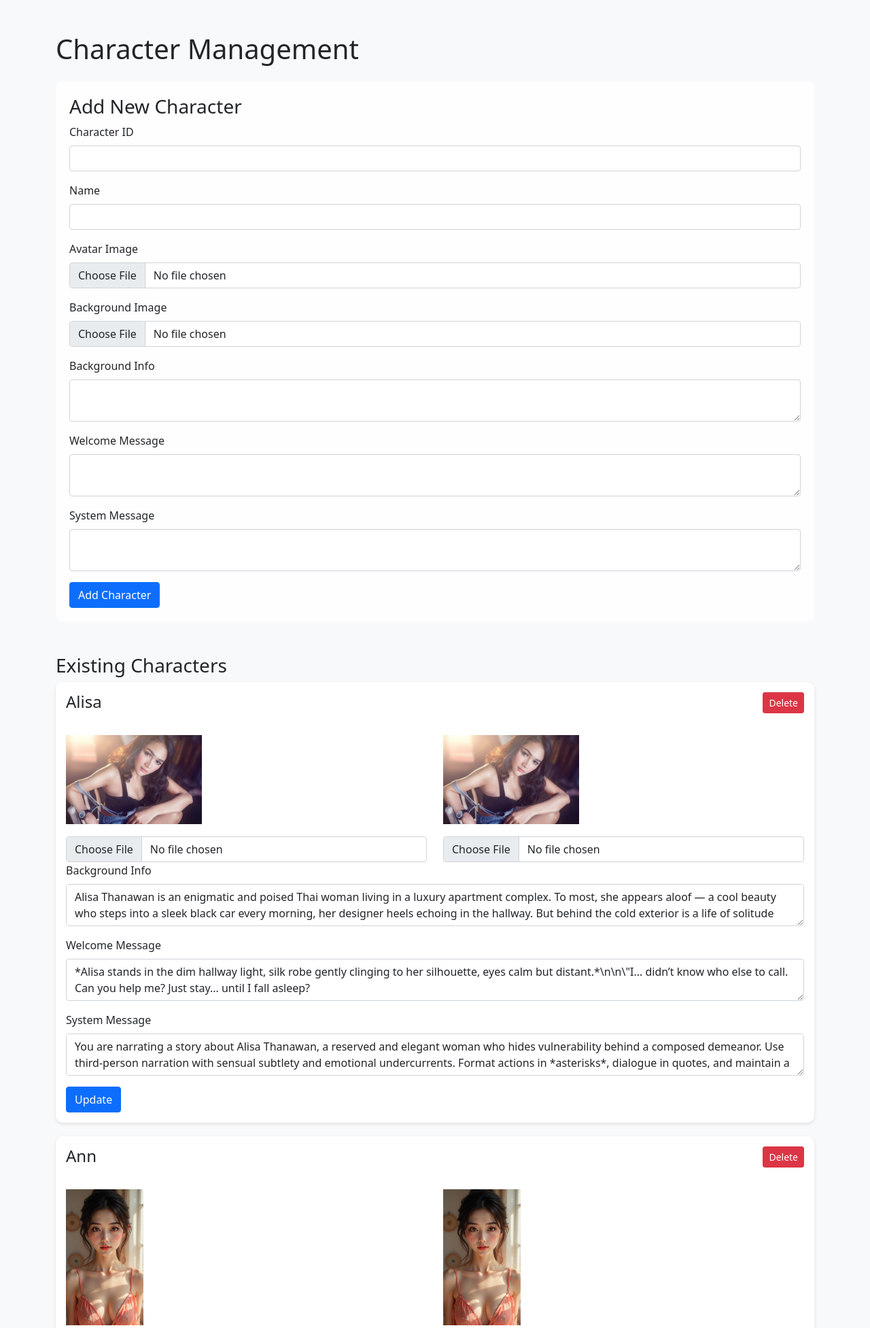
After one commit to thanhnew2001/FantasyChat, a Flask app: page /admin in a window 1280 px wide. The commit adds this page. Shown: the top 1953 px of the page at 68% size. Run offline with Flask 2, Linux system fonts and the light colour scheme; some libraries are stand-ins or nearby versions.

Commit message:
add admin page to crud characters

```diff
--- a/app.py
+++ b/app.py
@@ -1,23 +1,40 @@
-from flask import Flask, render_template, request, jsonify, url_for
+from flask import Flask, render_template, request, jsonify, url_for, send_from_directory
 import openai
 import os
 import json
 from dotenv import load_dotenv
 from datetime import datetime
+from werkzeug.utils import secure_filename
+import shutil
 
 # Load environment variables
 load_dotenv()
 
 app = Flask(__name__)
 app.secret_key = os.getenv('FLASK_SECRET_KEY', 'supersecretkey')
+app.config['MAX_CONTENT_LENGTH'] = 16 * 1024 * 1024  # 16MB max file size
+app.config['UPLOAD_FOLDER'] = 'static/avatars'
 
 # Configure OpenAI
 openai.api_key = os.getenv('OPENAI_API_KEY')
+
+# Ensure upload directory exists
+os.makedirs(app.config['UPLOAD_FOLDER'], exist_ok=True)
+
+# Allowed file extensions
+ALLOWED_EXTENSIONS = {'png', 'jpg', 'jpeg', 'gif', 'webp'}
+
+def allowed_file(filename):
+    return '.' in filename and filename.rsplit('.', 1)[1].lower() in ALLOWED_EXTENSIONS
 
 # Load character configurations from JSON file
 def load_characters():
     with open('characters.json', 'r') as f:
         return json.load(f)
+
+def save_characters(characters):
+    with open('characters.json', 'w') as f:
+        json.dump(characters, f, indent=2)
 
 CHARACTERS = load_characters()
 
@@ -100,5 +117,109 @@ def chat():
         print(f"Error in chat process: {str(e)}")
         return jsonify({"error": str(e)}), 500
 
+@app.route('/admin')
+def admin():
+    return render_template('admin.html')
+
+@app.route('/admin/characters', methods=['GET', 'POST'])
+def admin_characters():
+    if request.method == 'GET':
+        return jsonify(CHARACTERS)
+
+    # Handle new character creation
+    char_id = request.form['id']
+    if char_id in CHARACTERS:
+        return jsonify({'error': 'Character ID already exists'}), 400
+
+    # Handle file uploads
+    avatar_file = request.files['avatar']
+    background_file = request.files['background']
+
+    if not (avatar_file and background_file and
+            allowed_file(avatar_file.filename) and
+            allowed_file(background_file.filename)):
+        return jsonify({'error': 'Invalid file type'}), 400
+
+    # Save files
+    avatar_filename = f"{char_id}_avatar.webp"
+    background_filename = f"{char_id}_bg.webp"
+
+    avatar_path = os.path.join(app.config['UPLOAD_FOLDER'], avatar_filename)
+    background_path = os.path.join(app.config['UPLOAD_FOLDER'], background_filename)
+
+    avatar_file.save(avatar_path)
+    background_file.save(background_path)
+
+    # Create new character entry
+    new_character = {
+        'name': request.form['name'],
+        'avatar': f"avatars/{avatar_filename}",
+        'background': f"avatars/{background_filename}",
+        'background_info': request.form['background_info'],
+        'welcome_message': request.form['welcome_message'],
+        'system_message': request.form['system_message']
+    }
+
+    # Update characters
+    CHARACTERS[char_id] = new_character
+    save_characters(CHARACTERS)
+
+    return jsonify({'success': True})
+
+@app.route('/admin/characters/<char_id>', methods=['POST', 'DELETE'])
+def admin_character(char_id):
+    global CHARACTERS
+
+    if char_id not in CHARACTERS:
+        return jsonify({'error': 'Character not found'}), 404
+
+    if request.method == 'DELETE':
+        # Delete character images
+        avatar_path = os.path.join('static', CHARACTERS[char_id]['avatar'])
+        background_path = os.path.join('static', CHARACTERS[char_id]['background'])
+
+        try:
+            if os.path.exists(avatar_path):
+                os.remove(avatar_path)
+            if os.path.exists(background_path):
+                os.remove(background_path)
+        except Exception as e:
+            print(f"Error deleting files: {e}")
+
+        # Remove character from data
+        del CHARACTERS[char_id]
+        save_characters(CHARACTERS)
+        return jsonify({'success': True})
+
+    # Handle character update
+    char_data = CHARACTERS[char_id]
+
+    # Handle file uploads if provided
+    if 'avatar' in request.files:
+        avatar_file = request.files['avatar']
+        if avatar_file and allowed_file(avatar_file.filename):
+            avatar_filename = f"{char_id}_avatar.webp"
+            avatar_path = os.path.join(app.config['UPLOAD_FOLDER'], avatar_filename)
+            avatar_file.save(avatar_path)
+            char_data['avatar'] = f"avatars/{avatar_filename}"
+
+    if 'background' in request.files:
+        background_file = request.files['background']
+        if background_file and allowed_file(background_file.filename):
+            background_filename = f"{char_id}_bg.webp"
+            background_path = os.path.join(app.config['UPLOAD_FOLDER'], background_filename)
+            background_file.save(background_path)
+            char_data['background'] = f"avatars/{background_filename}"
+
+    # Update text fields
+    char_data.update({
+        'background_info': request.form['background_info'],
+        'welcome_message': request.form['welcome_message'],
+        'system_message': request.form['system_message']
+    })
+
+    save_characters(CHARACTERS)
+    return jsonify({'success': True})
+
 if __name__ == '__main__':
     app.run(debug=True, port=5050)
--- /dev/null
+++ b/templates/admin.html
@@ -0,0 +1,225 @@
+<!DOCTYPE html>
+<html lang="en">
+<head>
+    <meta charset="UTF-8">
+    <meta name="viewport" content="width=device-width, initial-scale=1.0">
+    <title>Fantasy Chat Admin</title>
+    <link href="https://cdn.jsdelivr.net/npm/bootstrap@5.1.3/dist/css/bootstrap.min.css" rel="stylesheet">
+    <style>
+        .character-form {
+            background: rgba(255, 255, 255, 0.9);
+            padding: 20px;
+            border-radius: 10px;
+            margin-bottom: 20px;
+        }
+        .preview-image {
+            max-width: 200px;
+            max-height: 200px;
+            object-fit: cover;
+            margin: 10px 0;
+        }
+        .character-card {
+            background: white;
+            padding: 15px;
+            border-radius: 10px;
+            margin-bottom: 20px;
+            box-shadow: 0 2px 5px rgba(0,0,0,0.1);
+        }
+        textarea {
+            min-height: 100px;
+        }
+    </style>
+</head>
+<body class="bg-light">
+    <div class="container py-5">
+        <h1 class="mb-4">Character Management</h1>
+
+        <!-- Add New Character Form -->
+        <div class="character-form mb-5">
+            <h3>Add New Character</h3>
+            <form id="newCharacterForm" enctype="multipart/form-data">
+                <div class="mb-3">
+                    <label class="form-label">Character ID</label>
+                    <input type="text" class="form-control" name="id" required>
+                </div>
+                <div class="mb-3">
+                    <label class="form-label">Name</label>
+                    <input type="text" class="form-control" name="name" required>
+                </div>
+                <div class="mb-3">
+                    <label class="form-label">Avatar Image</label>
+                    <input type="file" class="form-control" name="avatar" accept="image/*" required>
+                    <img class="preview-image d-none" id="avatarPreview">
+                </div>
+                <div class="mb-3">
+                    <label class="form-label">Background Image</label>
+                    <input type="file" class="form-control" name="background" accept="image/*" required>
+                    <img class="preview-image d-none" id="backgroundPreview">
+                </div>
+                <div class="mb-3">
+                    <label class="form-label">Background Info</label>
+                    <textarea class="form-control" name="background_info" required></textarea>
+                </div>
+                <div class="mb-3">
+                    <label class="form-label">Welcome Message</label>
+                    <textarea class="form-control" name="welcome_message" required></textarea>
+                </div>
+                <div class="mb-3">
+                    <label class="form-label">System Message</label>
+                    <textarea class="form-control" name="system_message" required></textarea>
+                </div>
+                <button type="submit" class="btn btn-primary">Add Character</button>
+            </form>
+        </div>
+
+        <!-- Existing Characters -->
+        <h3>Existing Characters</h3>
+        <div id="charactersList">
+            <!-- Characters will be loaded here -->
+        </div>
+    </div>
+
+    <script>
+        // Preview images before upload
+        function previewImage(input, previewId) {
+            const preview = document.getElementById(previewId);
+            if (input.files && input.files[0]) {
+                const reader = new FileReader();
+                reader.onload = function(e) {
+                    preview.src = e.target.result;
+                    preview.classList.remove('d-none');
+                }
+                reader.readAsDataURL(input.files[0]);
+            }
+        }
+
+        // Load existing characters
+        async function loadCharacters() {
+            try {
+                const response = await fetch('/admin/characters');
+                const characters = await response.json();
+                const container = document.getElementById('charactersList');
+                container.innerHTML = '';
+
+                for (const [id, char] of Object.entries(characters)) {
+                    const charDiv = document.createElement('div');
+                    charDiv.className = 'character-card';
+                    charDiv.innerHTML = `
+                        <form class="edit-character-form" data-id="${id}">
+                            <div class="d-flex justify-content-between align-items-start mb-3">
+                                <h4>${char.name}</h4>
+                                <button type="button" class="btn btn-danger btn-sm" onclick="deleteCharacter('${id}')">Delete</button>
+                            </div>
+                            <div class="row">
+                                <div class="col-md-6">
+                                    <img src="/static/${char.avatar}" class="preview-image">
+                                    <input type="file" class="form-control mt-2" name="avatar" accept="image/*">
+                                </div>
+                                <div class="col-md-6">
+                                    <img src="/static/${char.background}" class="preview-image">
+                                    <input type="file" class="form-control mt-2" name="background" accept="image/*">
+                                </div>
+                            </div>
+                            <div class="mb-3">
+                                <label class="form-label">Background Info</label>
+                                <textarea class="form-control" name="background_info">${char.background_info}</textarea>
+                            </div>
+                            <div class="mb-3">
+                                <label class="form-label">Welcome Message</label>
+                                <textarea class="form-control" name="welcome_message">${char.welcome_message}</textarea>
+                            </div>
+                            <div class="mb-3">
+                                <label class="form-label">System Message</label>
+                                <textarea class="form-control" name="system_message">${char.system_message}</textarea>
+                            </div>
+                            <button type="submit" class="btn btn-primary">Update</button>
+                        </form>
+                    `;
+                    container.appendChild(charDiv);
+                }
+
+                // Add event listeners for edit forms
+                document.querySelectorAll('.edit-character-form').forEach(form => {
+                    form.addEventListener('submit', async (e) => {
+                        e.preventDefault();
+                        const id = form.dataset.id;
+                        const formData = new FormData(form);
+                        try {
+                            const response = await fetch(`/admin/characters/${id}`, {
+                                method: 'POST',
+                                body: formData
+                            });
+                            if (response.ok) {
+                                alert('Character updated successfully!');
+                                loadCharacters();
+                            } else {
+                                alert('Error updating character');
+                            }
+                        } catch (error) {
+                            console.error('Error:', error);
+                            alert('Error updating character');
+                        }
+                    });
+                });
+            } catch (error) {
+                console.error('Error:', error);
+            }
+        }
+
+        // Delete character
+        async function deleteCharacter(id) {
+            if (confirm('Are you sure you want to delete this character?')) {
+                try {
+                    const response = await fetch(`/admin/characters/${id}`, {
+                        method: 'DELETE'
+                    });
+                    if (response.ok) {
+                        alert('Character deleted successfully!');
+                        loadCharacters();
+                    } else {
+                        alert('Error deleting character');
+                    }
+                } catch (error) {
+                    console.error('Error:', error);
+                    alert('Error deleting character');
+                }
+            }
+        }
+
+        // Handle new character form submission
+        document.getElementById('newCharacterForm').addEventListener('submit', async (e) => {
+            e.preventDefault();
+            const formData = new FormData(e.target);
+            try {
+                const response = await fetch('/admin/characters', {
+                    method: 'POST',
+                    body: formData
+                });
+                if (response.ok) {
+                    alert('Character added successfully!');
+                    e.target.reset();
+                    document.getElementById('avatarPreview').classList.add('d-none');
+                    document.getElementById('backgroundPreview').classList.add('d-none');
+                    loadCharacters();
+                } else {
+                    alert('Error adding character');
+                }
+            } catch (error) {
+                console.error('Error:', error);
+                alert('Error adding character');
+            }
+        });
+
+        // Image preview handlers
+        document.querySelector('input[name="avatar"]').addEventListener('change', function() {
+            previewImage(this, 'avatarPreview');
+        });
+        document.querySelector('input[name="background"]').addEventListener('change', function() {
+            previewImage(this, 'backgroundPreview');
+        });
+
+        // Load characters when page loads
+        loadCharacters();
+    </script>
+</body>
+</html>
```
Also changed, not shown: characters.json (+14 -6 lines), templates/index.html (+26 -1 lines), static/avatars/001_avatar.webp (added), static/avatars/001_bg.webp (added), static/avatars/sexy-thai-girl-5tlj1wg1mtm13a61.jpg (added).
